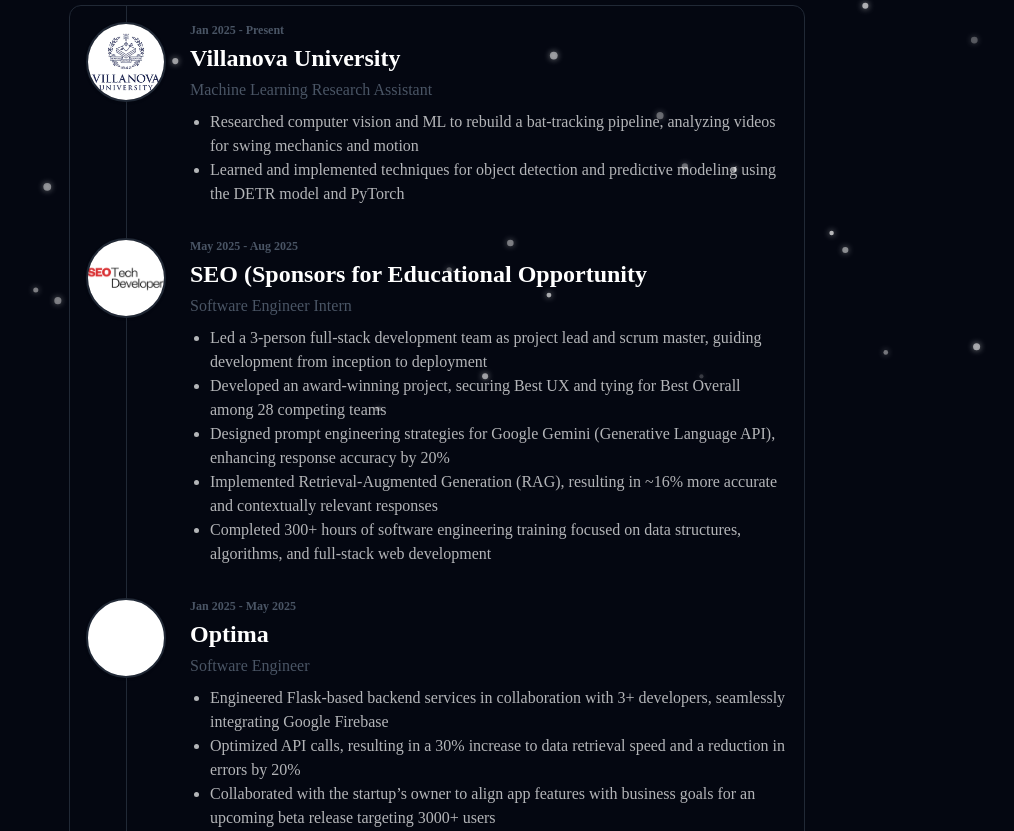
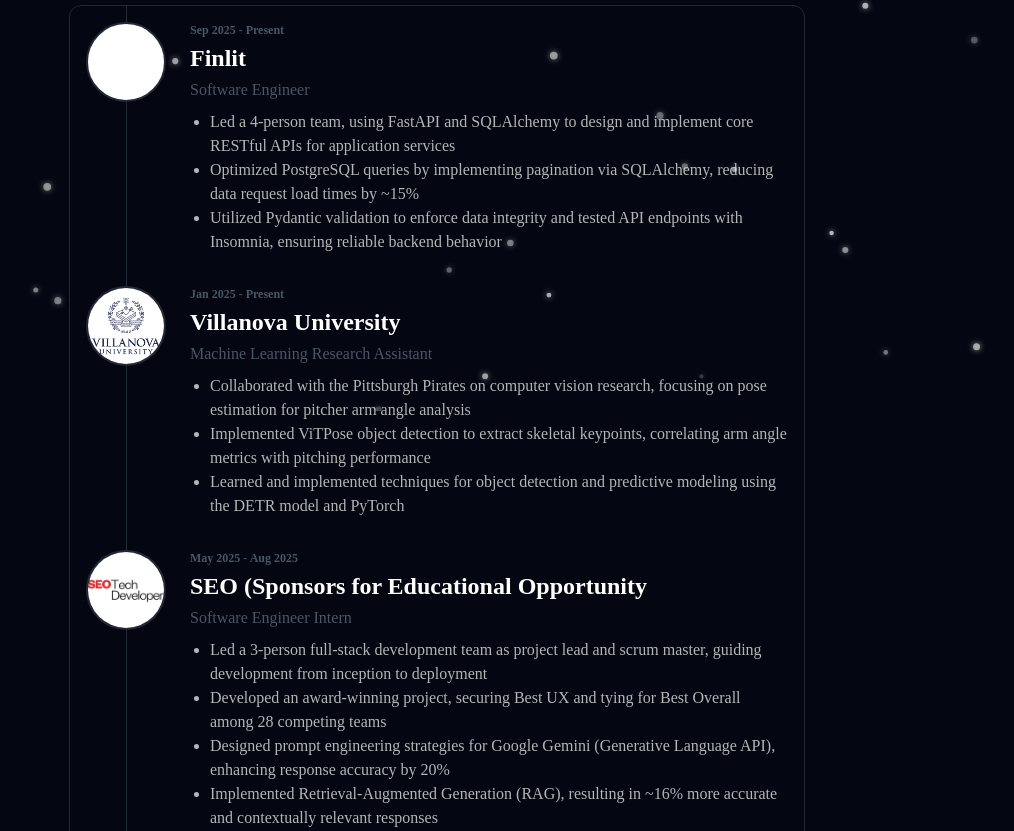
Before and after one commit to JaylenBradley/Portfolio, a React (Vite) app: page / in a window 1280 px wide. Shown: the part 389-1220 px from the top of the page, without its empty margins (203-1217 px from the left). Built offline with nearby package versions, Linux system fonts and the light colour scheme.

Commit message:
Reduced project modal top padding from 10 to 2, updated career & project json data

```diff
--- a/src/components/ProjectModal.jsx
+++ b/src/components/ProjectModal.jsx
@@ -30,7 +30,7 @@ export default function ProjectModal({ project, open, onClose }) {
     <div className="fixed inset-0 z-50 flex items-center justify-center bg-black/60 backdrop-blur-sm">
       <div
         ref={modalRef}
-        className="bg-background rounded-xl shadow-xl max-w-xl w-full mx-4 p-6 pt-10 relative animate-fadeIn"
+        className="bg-background rounded-xl shadow-xl max-w-xl w-full mx-4 p-6 pt-2 relative animate-fadeIn"
         role="dialog"
         aria-modal="true"
         aria-label={project.title}
--- a/src/data/career.json
+++ b/src/data/career.json
@@ -1,5 +1,19 @@
 {
   "career": [
+    {
+      "name": "Finlit",
+      "href": "",
+      "role": "Software Engineer",
+      "location": "Villanova, PA",
+      "logo": "",
+      "start": "Sep 2025",
+      "end": "Present",
+      "description": [
+        "Led a 4-person team, using FastAPI and SQLAlchemy to design and implement core RESTful APIs for application services",
+        "Optimized PostgreSQL queries by implementing pagination via SQLAlchemy, reducing data request load times by ~15%",
+        "Utilized Pydantic validation to enforce data integrity and tested API endpoints with Insomnia, ensuring reliable backend behavior"
+      ]
+    },
     {
       "name": "Villanova University",
       "href": "",
@@ -9,7 +23,8 @@
       "start": "Jan 2025",
       "end": "Present",
       "description": [
-        "Researched computer vision and ML to rebuild a bat-tracking pipeline, analyzing videos for swing mechanics and motion",
+        "Collaborated with the Pittsburgh Pirates on computer vision research, focusing on pose estimation for pitcher arm angle analysis",
+        "Implemented ViTPose object detection to extract skeletal keypoints, correlating arm angle metrics with pitching performance",
         "Learned and implemented techniques for object detection and predictive modeling using the DETR model and PyTorch"
       ]
     },
@@ -38,9 +53,8 @@
       "start": "Jan 2025",
       "end": "May 2025",
       "description": [
-        "Engineered Flask-based backend services in collaboration with 3+ developers, seamlessly integrating Google Firebase",
-        "Optimized API calls, resulting in a 30% increase to data retrieval speed and a reduction in errors by 20%",
-        "Collaborated with the startup’s owner to align app features with business goals for an upcoming beta release targeting 3000+ users"
+        "Developed Flask backend in collaboration with 3+ developers, enabling seamless Google Firebase integration for 3000+ users",
+        "Optimized API calls, resulting in a ~30% increase to data retrieval speed and a reduction in errors by ~20%"
       ]
     }
   ]
--- a/src/data/education.json
+++ b/src/data/education.json
@@ -10,6 +10,7 @@
       "description": [
         "Co-President of Villanova Software Engineers",
         "Member of Villanova Programming Team",
+        "Member of NSBE",
         "Delta Chi Fraternity Scholarship Chair",
         "3-time recipient of the Dean's Honor List",
         "Honors student"
--- a/src/data/projects.json
+++ b/src/data/projects.json
@@ -67,28 +67,28 @@
       ]
     },
     {
-      "name": "DevCollab",
-      "summary": "Developer collaboration platform",
+      "name": "Aegis Realty",
+      "summary": "AI-powered real estate investment and property management platform",
       "description": [
-        "Created a platform for developers to post projects and connect with others to build, contribute to, and showcase technical work",
-        "Streamlined backend logic by linking accounts via Firebase UIDs, reducing API errors by 40% and simplifying authorization",
-        "Optimized MongoDB queries for efficient pagination and UID-based lookups, reducing average API response time by ~15%",
-        "Utilized Insomnia to test and debug RESTful APIs, ensuring reliable endpoint behavior throughout development"
+        "Integrated Google Gemini to analyze property data and generate plain-language investment evaluations using Cap Rate metrics",
+        "Developed a SQLAlchemy script to extract, transform, and load RentCast API data into PostgreSQL, automating data ingestion",
+        "Optimized queries for efficient pagination and implemented caching with TanStack Query, reducing average load times by ~25%"
       ],
-      "image": "/wip_project.png",
+      "image": "/Aegis-Realty-Home.png",
       "tags": [
+        "Python",
+        "FastAPI",
         "JavaScript",
-        "Node.js",
-        "Express.js",
         "React",
-        "MongoDB",
+        "PostgreSQL",
+        "Google Gemini",
         "Firebase",
         "TailwindCSS"
       ],
       "links": [
         {
           "name": "Source",
-          "href": "https://github.com/JaylenBradley/DevCollab",
+          "href": "https://github.com/CSC4790-Fall2025-Org/Aegis-Realty",
           "icon": "github"
         }
       ]
```
Also changed, not shown: 1 other file (tests, documents, lock files or other folders).
